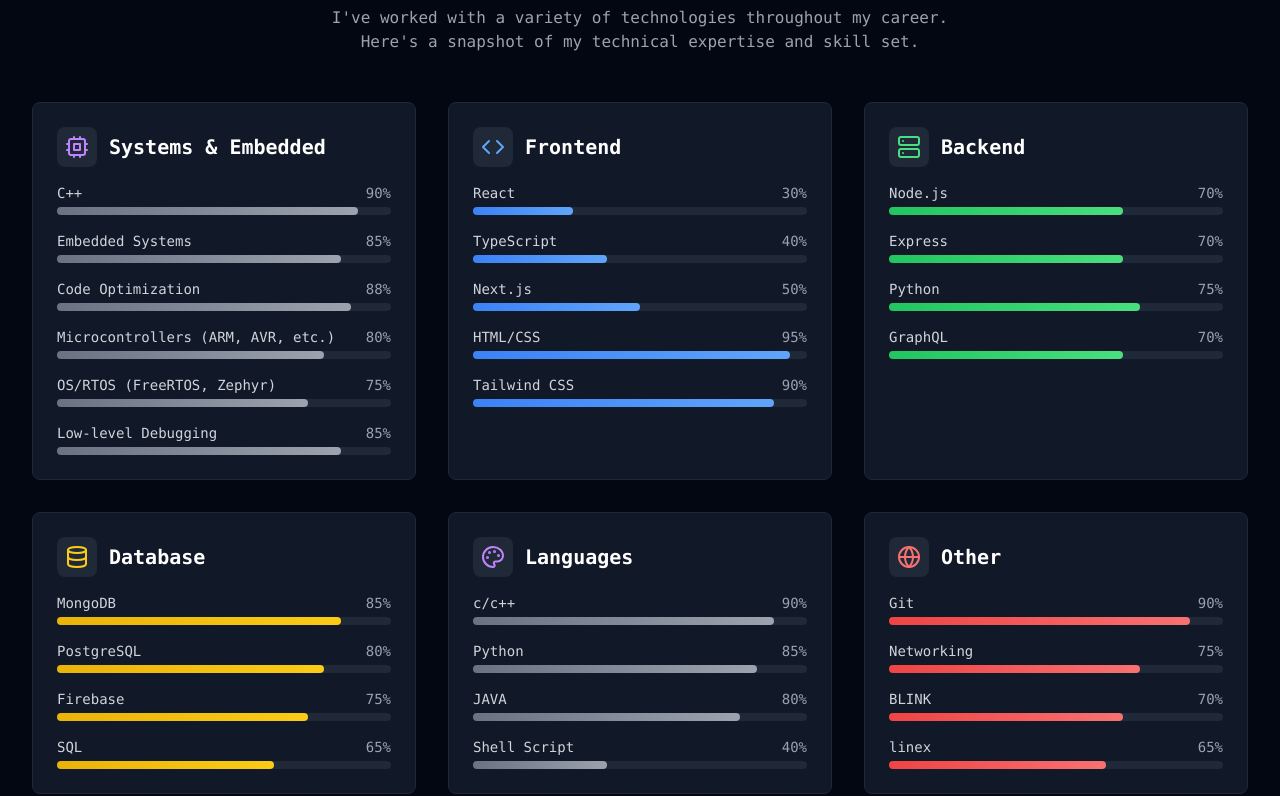
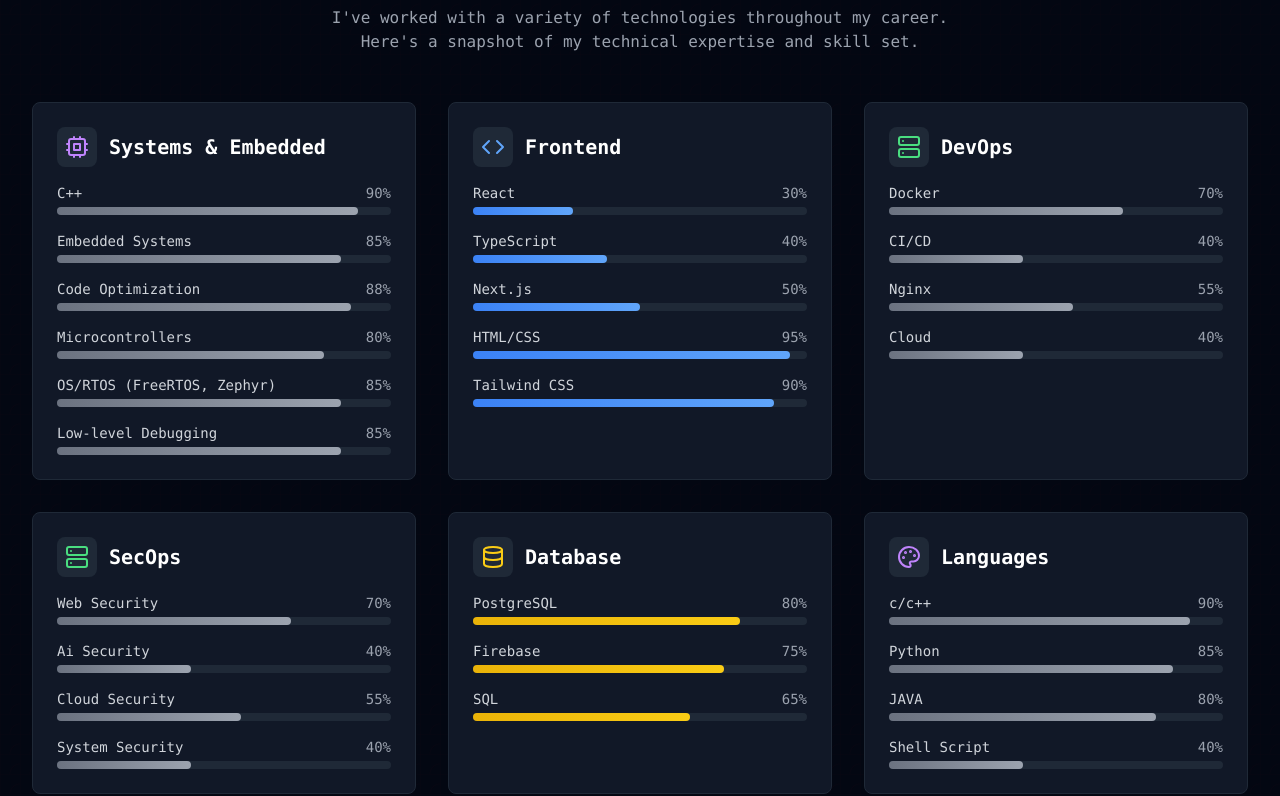
Before and after one commit to shivamrajputa400/Portfolio, a React (Vite) app: page / in a window 1280 px wide. Shown: the part 2206-3002 px from the top of the page. Built offline with nearby package versions, Linux system fonts and the light colour scheme.

Commit message:
Update Skills.tsx

```diff
--- a/src/components/Skills.tsx
+++ b/src/components/Skills.tsx
@@ -4,7 +4,7 @@
 type Skill = {
   name: string;
   level: number;
-  category: 'frontend' | 'backend' | 'database' | 'Languages' |'systems'| 'other';
+  category:  'Languages' | 'frontend' | 'DevOps' | 'SecOps'| 'database' | 'systems';
 };
 
 type SkillCategory = {
@@ -22,8 +22,8 @@
         { name: 'C++', level: 90, category: 'systems' },
         { name: 'Embedded Systems', level: 85, category: 'systems' },
         { name: 'Code Optimization', level: 88, category: 'systems' },
-        { name: 'Microcontrollers (ARM, AVR, etc.)', level: 80, category: 'systems' },
-        { name: 'OS/RTOS (FreeRTOS, Zephyr)', level: 75, category: 'systems' },
+        { name: 'Microcontrollers', level: 80, category: 'systems' },
+        { name: 'OS/RTOS (FreeRTOS, Zephyr)', level: 85, category: 'systems' },
         { name: 'Low-level Debugging', level: 85, category: 'systems' },
       ],
     },
@@ -40,20 +40,29 @@
       ],
     },
     {
-      name: 'Backend',
+      name: 'DevOps',
       icon: <Server size={24} className="text-green-400" />,
       skills: [
-        { name: 'Node.js', level: 70, category: 'backend' },
-        { name: 'Express', level: 70, category: 'backend' },
-        { name: 'Python', level: 75, category: 'backend' },
-        { name: 'GraphQL', level: 70, category: 'backend' },
+        { name: 'Docker', level: 70, category: 'DevOps' },
+        { name: 'CI/CD', level: 40, category: 'DevOps' },
+        { name: 'Nginx', level: 55, category: 'DevOps' },
+        { name: 'Cloud', level: 40, category: 'DevOps' },
+      ],
+    },
+    {
+      name: 'SecOps',
+      icon: <Server size={24} className="text-green-400" />,
+      skills: [
+        { name: 'Web Security', level: 70, category: 'SecOps' },
+        { name: 'Ai Security', level: 40, category: 'SecOps' },
+        { name: 'Cloud Security', level: 55, category: 'SecOps' },
+        { name: 'System Security', level: 40, category: 'SecOps' },
       ],
     },
     {
       name: 'Database',
       icon: <Database size={24} className="text-yellow-400" />,
       skills: [
-        { name: 'MongoDB', level: 85, category: 'database' },
         { name: 'PostgreSQL', level: 80, category: 'database' },
         { name: 'Firebase', level: 75, category: 'database' },
         { name: 'SQL', level: 65, category: 'database' },
@@ -70,13 +79,16 @@
       ],
     },
     {
-      name: 'Other',
+      name: 'Systems',
       icon: <Globe size={24} className="text-red-400" />,
       skills: [
-        { name: 'Git', level: 90, category: 'other' },
-        { name: 'Networking', level: 75, category: 'other' },
-        { name: 'BLINK', level: 70, category: 'other' },
-        { name: 'linex', level: 65, category: 'other' },
+        { name: 'Git', level: 90, category: 'Systems' },
+        { name: 'Networking', level: 75, category: 'Systems' },
+        { name: 'BLINK', level: 70, category: 'Systems' },
+        { name: 'linex', level: 75, category: 'Systems' },
+        { name: 'Vim/Nano', level: 65, category: 'Systems' },
+        { name: 'Bash', level: 85, category: 'Systems' },
+        { name: 'Terminal', level: 65, category: 'Systems' },
       ],
     },
   ];
```
